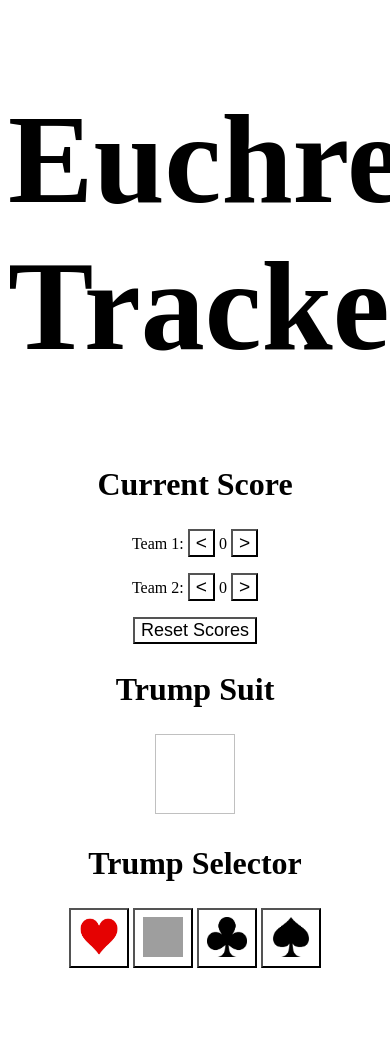
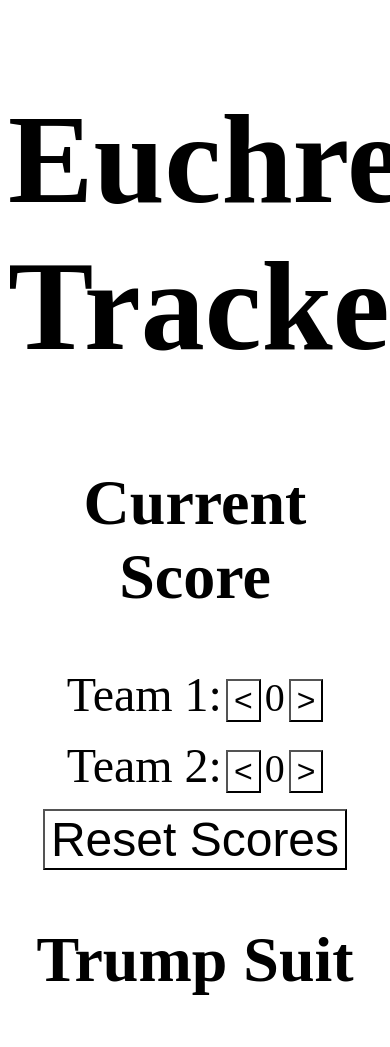
Before and after one commit to Patward22/euchre-counter, a website: page index.html in a window 390 px wide. Shown: the top 1047 px of the page. Before the commit the page ends 984 px from the top, so only its background shows below. Drawn offline with Linux system fonts and the light colour scheme; grey boxes are pictures that could not be loaded.

Commit message:
MobileViewCleanup

```diff
--- a/index.html
+++ b/index.html
@@ -5,16 +5,15 @@
   </head>
   <body>
     <h1><center>Euchre Tracker</center></h1>
-
     <h2><center>Current Score</center></h2>
-    <p><center>Team 1:
+    <p><center><span class="normaltext">Team 1:</span>
       <button class = 'Score-Manager' onclick="decreaseTeam1Score()"><</button>
       <span id="team-1-score">0</span>
       <button class = 'Score-Manager'onclick="updateTeam1Score()">></button>
     </center>
     </p>
 
-    <p><center><class = normaltext>Team 2:</class>
+    <p><center><span class="normaltext">Team 2:</span>
       <button class = 'Score-Manager' onclick="decreaseTeam2Score()"><</button>
       <span id="team-2-score">0</span>
       <button class = 'Score-Manager' onclick="updateTeam2Score()">></button>
@@ -119,11 +118,11 @@
     </script>
     <style scoped>
     .TrumpButtons {
-          height: 60px;
-          width: 60px;
-          background-color: white;
-          border-color: black;
-        }
+      height: 60px;
+      width: 60px;
+      background-color: white;
+      border-color: black;
+    }
     #ClubsImage{
       height: 40px;
       width: 40px;
@@ -175,6 +174,52 @@
         font-size: 800%;
         vertical-align: auto;
       }
+      h2{
+        font-size: 400%;
+      }
+      #HeartsImage{
+        height: 80px;
+        width: 80px;
+      }
+      #DiamondsImage{
+        height: 80px;
+        width: 80px;
+      }
+      #ClubsImage{
+        height: 80px;
+        width: 80px;
+      }
+      #SpadesImage{
+        height: 80px;
+        width: 80px;
+      }
+      .TrumpButtons {
+        height: 100px;
+        width: 100px;
+        background-color: white;
+        border-color: black;
+      }
+      .Score-Manager {
+        color: black;
+        background-color: white;
+        font-size: xx-large;
+      }
+      .normaltext{
+        font-size: 300%;
+      }
+      .reset-button{
+        font-size: 300%;
+      }
+      #trump-suit{
+        height: 160px;
+        width: 160px;
+      }
+      #team-1-score{
+        font-size: 250%;
+      }
+      #team-2-score{
+        font-size: 250%;
+      }
     }
     </style>
   </body>
```
